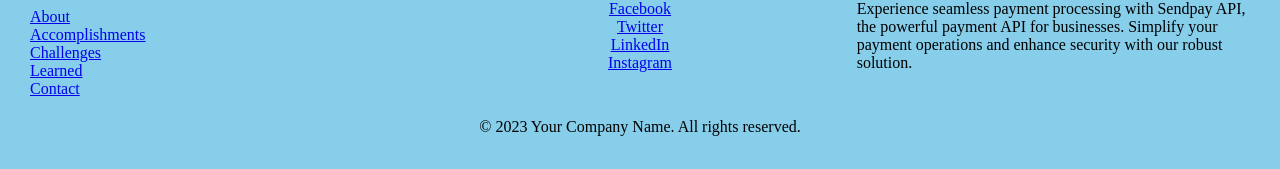
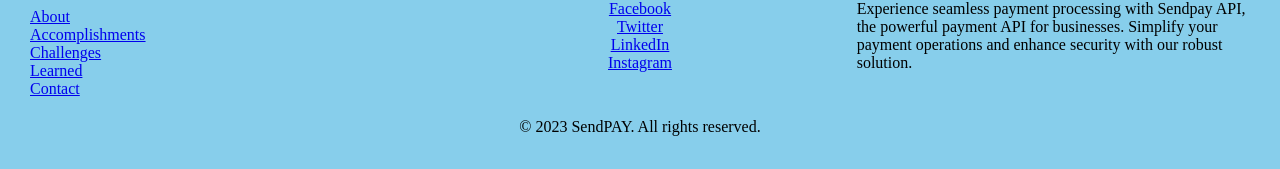
Before and after one commit to Nwodothomas/blogpost, a plain HTML site: page index.html in a window 1280 px wide. Shown: the part 5923-6092 px from the top of the page. Drawn offline with nearby package versions, Linux system fonts and the light colour scheme.

Commit message:
corrected company name

```diff
--- a/index.html
+++ b/index.html
@@ -215,7 +215,7 @@
   </div>
 
   <div class="copywrite">
-    <p>&copy; 2023 Your Company Name. All rights reserved.</p>
+    <p>&copy; 2023 SendPAY. All rights reserved.</p>
   </div>
 </footer>
 
```
